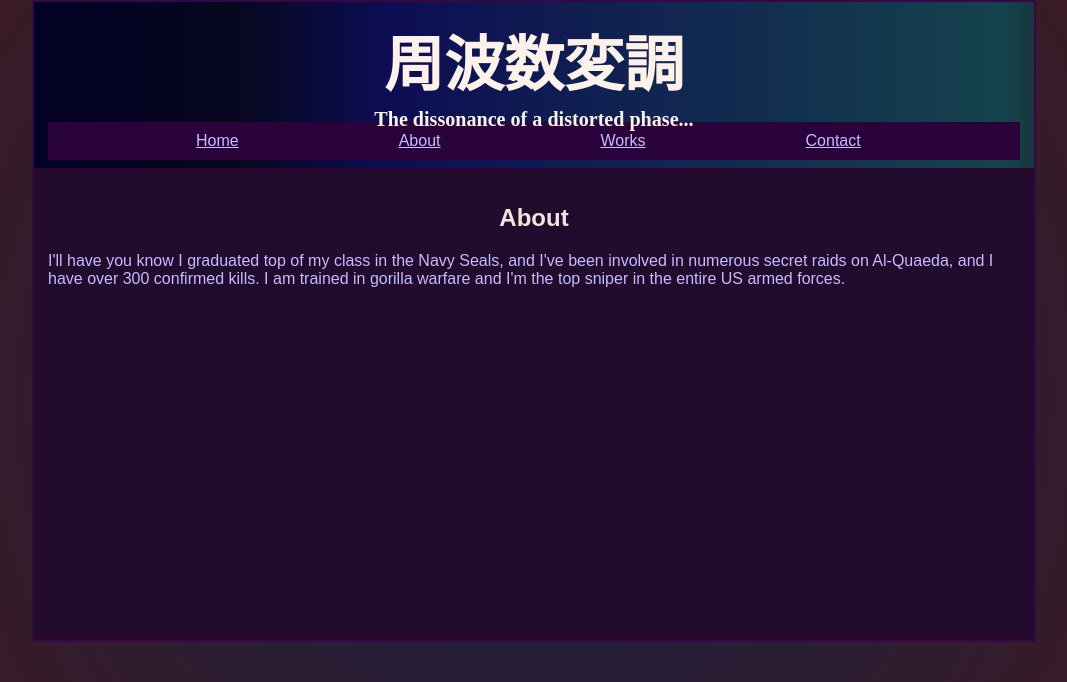
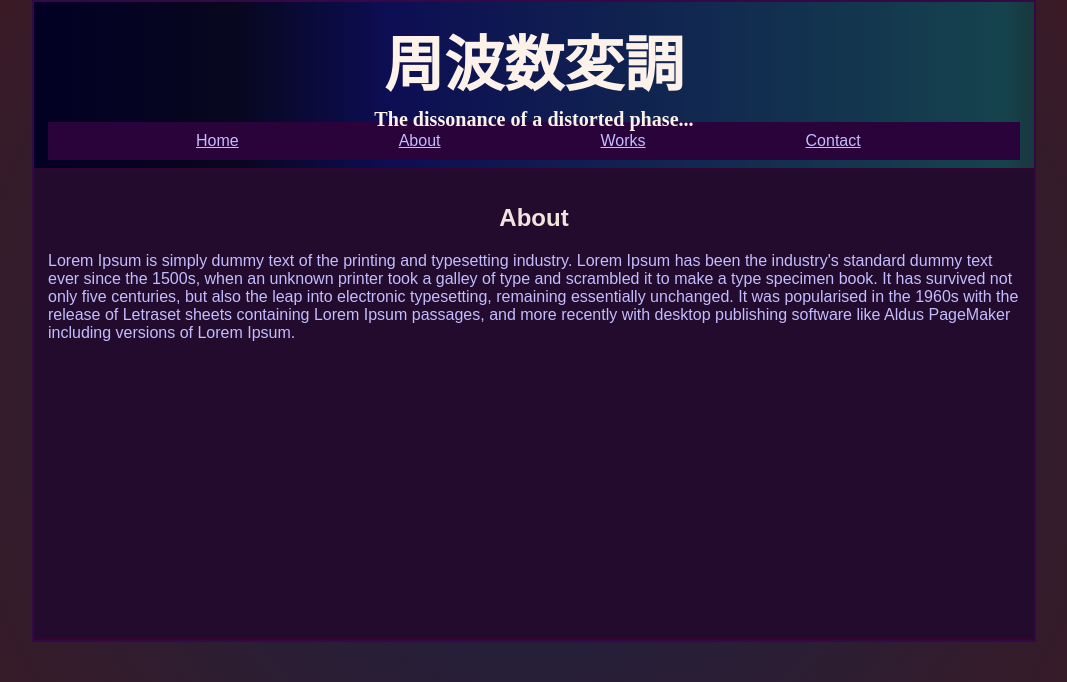
Before and after one commit to freq-mod/hobok, a PHP site: page /about.php in a window 1280 px wide. Shown: the top 682 px of the page, without its empty margins (106-1173 px from the left). Run offline with PHP 8.4, Linux system fonts and the light colour scheme.

Commit message:
Update about.php

```diff
--- a/homepage/about.php
+++ b/homepage/about.php
@@ -14,7 +14,7 @@
         <h2>About</h2> <font color="#c3bdff">
         </center>
         <!--<img src=".jpg"> -->
-        <p>I'll have you know I graduated top of my class in the Navy Seals, and I've been involved in numerous secret raids on Al-Quaeda, and I have over 300 confirmed kills. I am trained in gorilla warfare and I'm the top sniper in the entire US armed forces.</p>
+        <p>Lorem Ipsum is simply dummy text of the printing and typesetting industry. Lorem Ipsum has been the industry's standard dummy text ever since the 1500s, when an unknown printer took a galley of type and scrambled it to make a type specimen book. It has survived not only five centuries, but also the leap into electronic typesetting, remaining essentially unchanged. It was popularised in the 1960s with the release of Letraset sheets containing Lorem Ipsum passages, and more recently with desktop publishing software like Aldus PageMaker including versions of Lorem Ipsum.</p>
 
         </div>
 </body>
```
